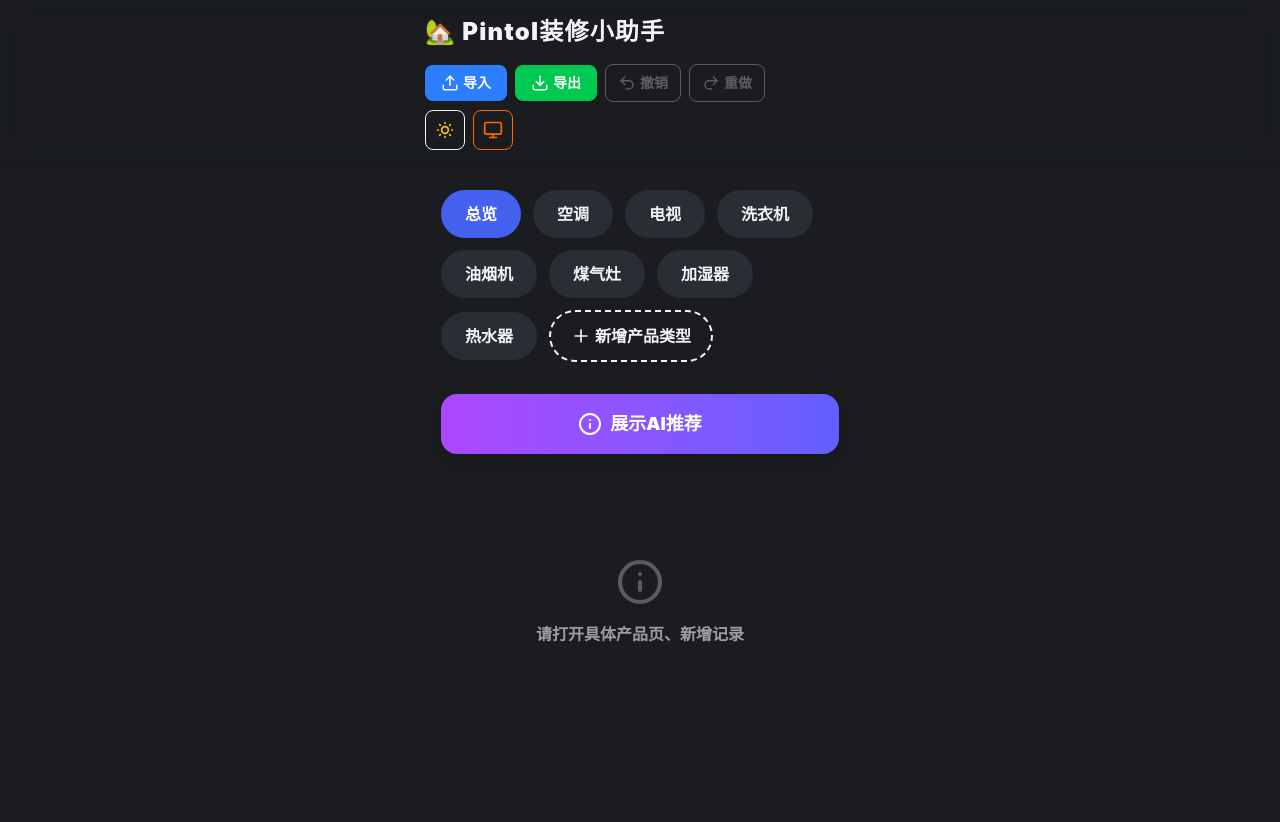
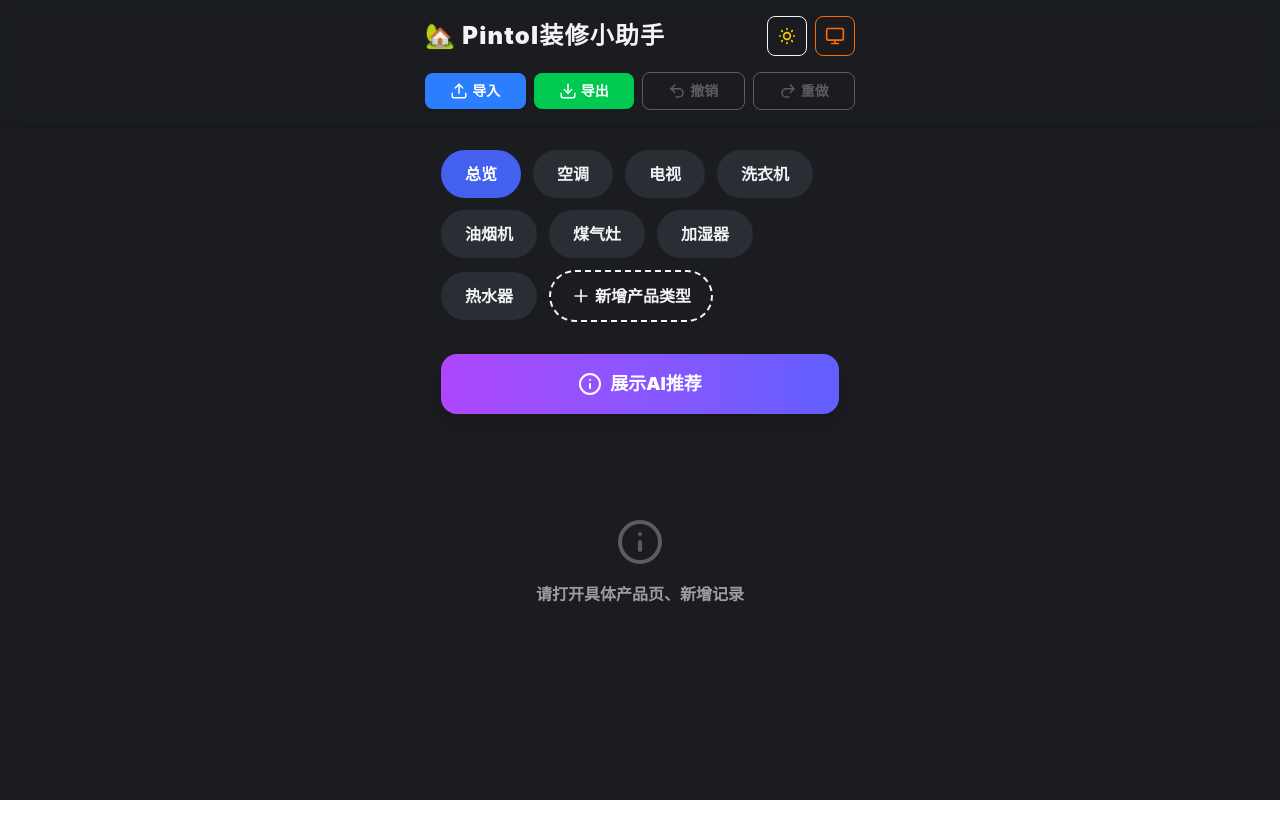
Before and after one commit to harvey1995/Blueprinty, a React (Vite) app: page / in a window 1280 px wide. Both pictures are taken after a click on the button 1244 px from the left and 48 px from the top of the page. After the commit the page ends 800 px from the top, so only its background shows below. Built offline with nearby package versions, Linux system fonts and the light colour scheme.

Commit message:
Initial commit with renovation planner code

```diff
--- a/src/App.jsx
+++ b/src/App.jsx
@@ -285,10 +285,13 @@
 
       {/* 顶部功能区 */}
       <header className="px-4 py-4 shadow-sm sticky top-0 z-40 backdrop-blur-md bg-opacity-90 transition-colors duration-300">
-        <div className={`${containerWidthClass} mx-auto flex ${viewMode === 'mobile' ? 'flex-col items-start' : 'justify-between items-center'} gap-4 transition-all duration-300`}>
-          <h1 className={`font-black tracking-wider ${textTitle}`}>🏡 Pintol装修小助手</h1>
+        <div className={`${containerWidthClass} mx-auto flex flex-col gap-4 transition-all duration-300`}>
+          <div className="flex justify-between items-center w-full">
+            <h1 className={`font-black tracking-wider whitespace-nowrap ${textTitle}`}>🏡 Pintol装修小助手</h1>
 
-          <div className={`flex ${viewMode === 'mobile' ? 'flex-wrap justify-start' : 'justify-end items-center'} gap-2 w-full`}>
+            <div className="flex justify-end items-center gap-2">
+              {viewMode === 'web' && (
+                <>
                   <div className="flex items-center gap-2">
                     {/* 6. 上方按钮需要导入、导出，并且按钮上面有具体文字 */}
                     <label className="px-4 py-2 bg-blue-500 text-white rounded-lg cursor-pointer flex items-center gap-1 text-sm font-bold shadow-sm transition-all hover:opacity-90 shrink-0">
@@ -299,7 +302,7 @@
                       <Download size={18}/> 导出
                     </button>
                   </div>
-            {viewMode === 'web' && <div className="w-px h-6 bg-gray-400 mx-1 shrink-0" />}
+                  <div className="w-px h-6 bg-gray-400 mx-1 shrink-0" />
                   <div className="flex items-center gap-2">
                     <button onClick={handleUndo} disabled={past.length === 0} className="px-3 py-2 border rounded-lg flex items-center gap-1 text-sm font-bold transition-all shrink-0 disabled:opacity-30 disabled:cursor-not-allowed opacity-80 hover:opacity-100">
                       <Undo2 size={18}/> 撤销
@@ -308,7 +311,10 @@
                       <Redo2 size={18}/> 重做
                     </button>
                   </div>
-            {viewMode === 'web' && <div className="w-px h-6 bg-gray-400 mx-1 shrink-0" />}
+                  <div className="w-px h-6 bg-gray-400 mx-1 shrink-0" />
+                </>
+              )}
+
               <div className="flex items-center gap-2">
                 <button onClick={() => setIsDarkMode(!isDarkMode)} className="w-10 h-10 flex items-center justify-center rounded-lg border hover:bg-gray-500/10 transition-all shrink-0">
                   {isDarkMode ? <SunMedium size={20} className="text-yellow-400" /> : <Moon size={20} className="text-indigo-500" />}
@@ -318,6 +324,26 @@
                 </button>
               </div>
             </div>
+          </div>
+
+          {viewMode === 'mobile' && (
+            <div className="flex justify-between items-center gap-2 w-full">
+              {/* 6. 上方按钮需要导入、导出，并且按钮上面有具体文字 */}
+              <label className="flex-1 flex justify-center py-2 bg-blue-500 text-white rounded-lg cursor-pointer items-center gap-1 text-sm font-bold shadow-sm transition-all hover:opacity-90 shrink-0">
+                <Upload size={18}/> 导入
+                <input type="file" accept=".csv" onChange={handleImport} className="hidden" />
+              </label>
+              <button onClick={handleExport} className="flex-1 flex justify-center py-2 bg-green-500 text-white rounded-lg items-center gap-1 text-sm font-bold shadow-sm transition-all hover:opacity-90 shrink-0">
+                <Download size={18}/> 导出
+              </button>
+              <button onClick={handleUndo} disabled={past.length === 0} className="flex-1 flex justify-center py-2 border rounded-lg items-center gap-1 text-sm font-bold transition-all shrink-0 disabled:opacity-30 disabled:cursor-not-allowed opacity-80 hover:opacity-100">
+                <Undo2 size={18}/> 撤销
+              </button>
+              <button onClick={handleRedo} disabled={future.length === 0} className="flex-1 flex justify-center py-2 border rounded-lg items-center gap-1 text-sm font-bold transition-all shrink-0 disabled:opacity-30 disabled:cursor-not-allowed opacity-80 hover:opacity-100">
+                <Redo2 size={18}/> 重做
+              </button>
+            </div>
+          )}
         </div>
       </header>
 
```
Lines whose indentation alone changed are shown as unchanged.
